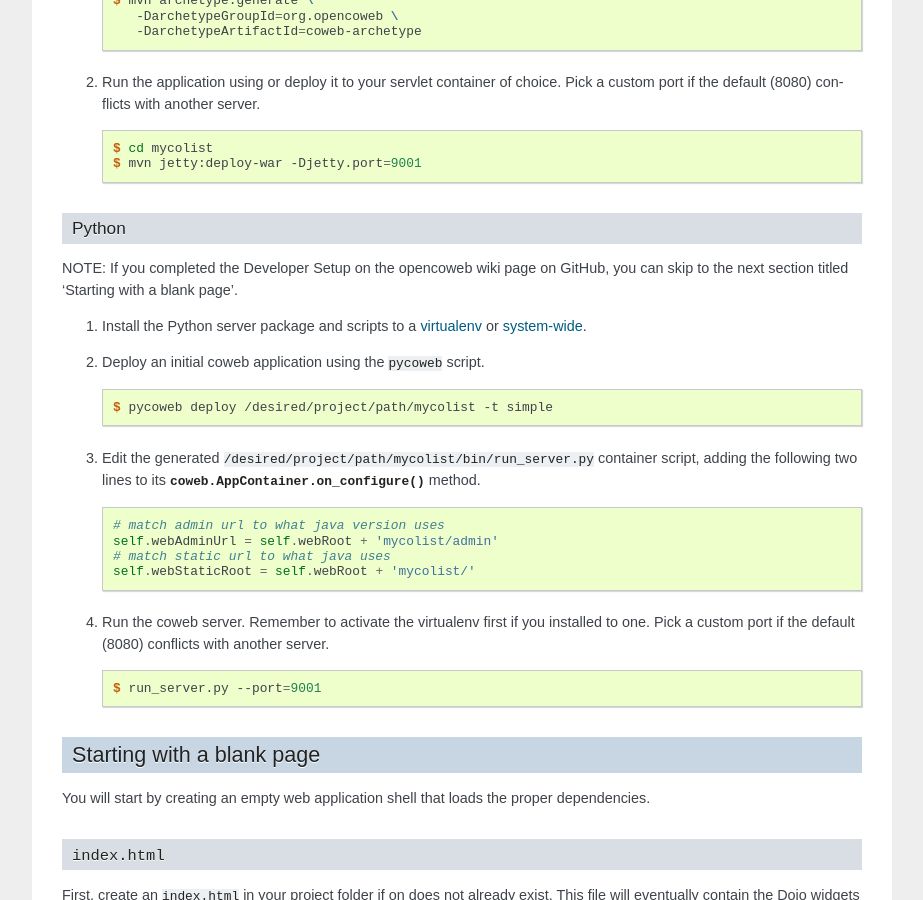
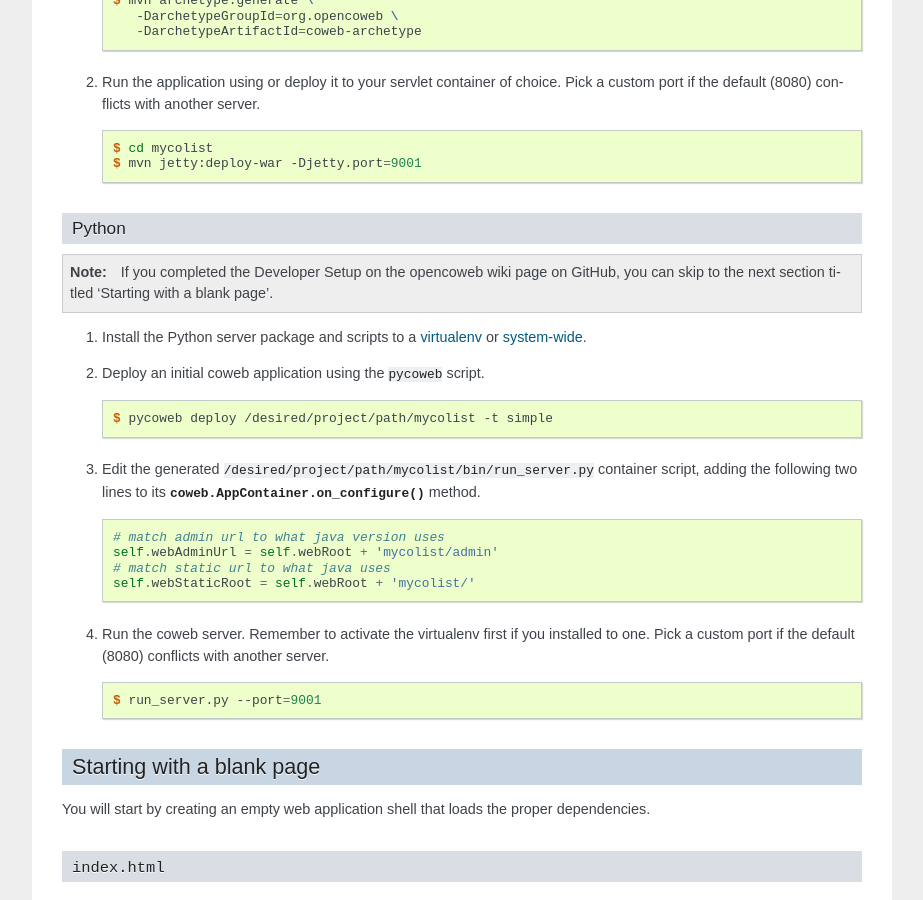
Before and after one commit to opencoweb/coweb, a Sphinx documentation site: the page built from docs/tutorial/shopping.rst, in a window 1280 px wide and 900 px high, scrolled down 1608 px. Shown: the whole window, without its empty margins (198-1121 px from the left). Built offline with Sphinx 7.4.7, drawn with Linux system fonts in a browser that asks for light colours.

```diff
--- a/docs/tutorial/shopping.rst
+++ b/docs/tutorial/shopping.rst
@@ -54,7 +54,9 @@ Java
 Python
 ######
 
-NOTE: If you completed the Developer Setup on the opencoweb wiki page on GitHub, you can skip to the next section titled 'Starting with a blank page'.
+.. note::
+
+	If you completed the Developer Setup on the opencoweb wiki page on GitHub, you can skip to the next section titled 'Starting with a blank page'.
 
 #. Install the Python server package and scripts to a :ref:`virtualenv <virtualenv-install>` or :ref:`system-wide <distutils-install>`.
 #. Deploy an initial coweb application using the :file:`pycoweb` script.
```
